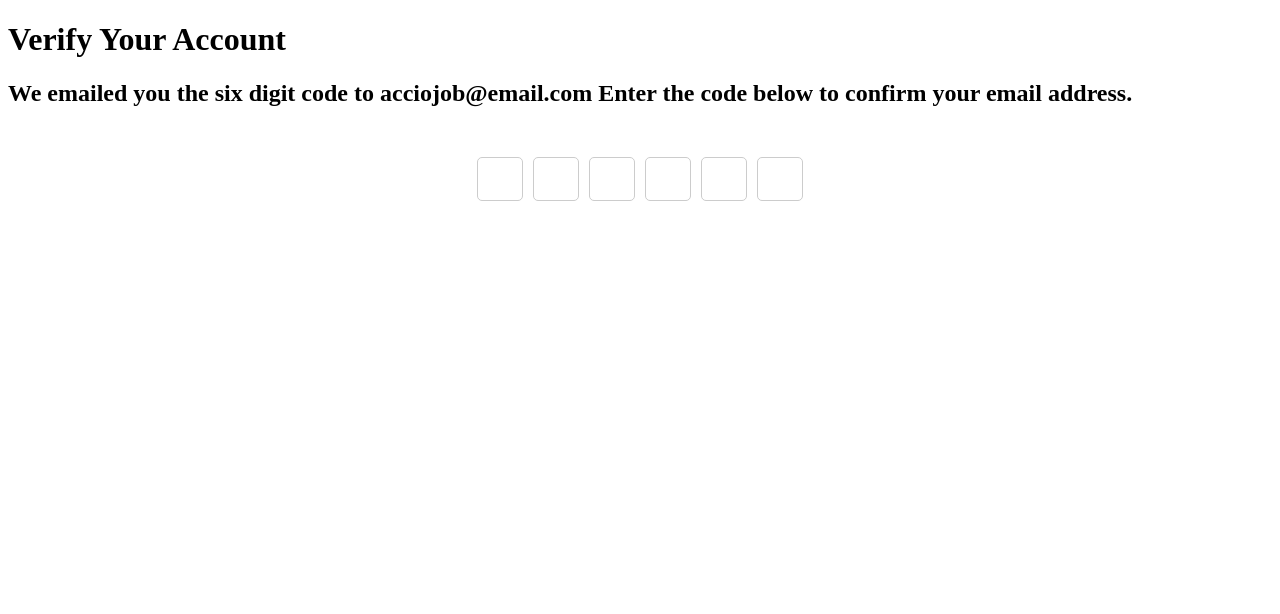
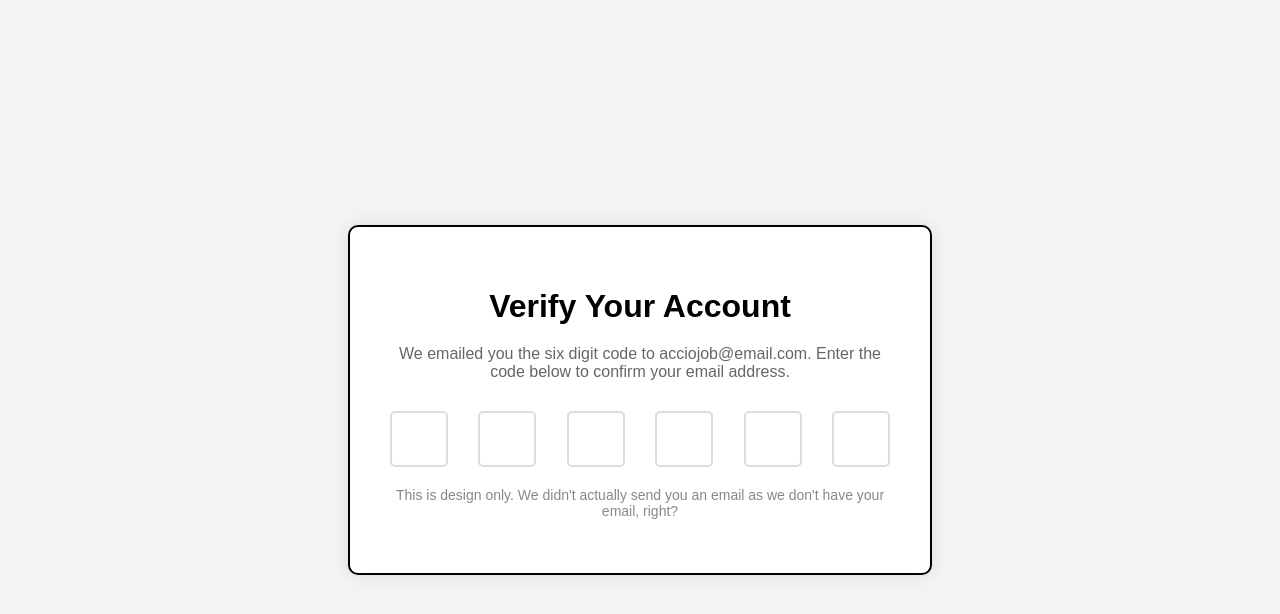
Before and after one commit to acciojob/OTP-Anamika21-dobriyal, a website: page main.html in a window 1280 px wide. Drawn offline with Linux system fonts and the light colour scheme.

Commit message:
created a submission

```diff
--- a/main.html
+++ b/main.html
@@ -5,60 +5,32 @@
 <head>
 	<link rel="stylesheet" href="styles.css">
 	<title>OTP Varification</title>
-	<style>
-        .code-container {
-            display: flex;
-            justify-content: center;
-            margin-top: 50px;
-        }
-        .code {
-            width: 40px;
-            height: 40px;
-            font-size: 24px;
-            text-align: center;
-            margin: 0 5px;
-            border: 1px solid #ccc;
-            border-radius: 5px;
-        }
-    </style>
+
 </head>
 
 <body>
 	<!-- the entire body must be written by student -->
 
-    <h1 id="verification_heading">Verify Your Account</h1>
-    <h2 id="verification_subtext">We emailed you the six digit code to acciojob@email.com Enter the code below to confirm your email address.</h2>
 
-    <div class="code-container" id = "focused">
-        <input type="text" class="code" id="code-1" maxlength="1" oninput="moveFocus(this, 1)" onkeydown="handleBackspace(event, this)">
-        <input type="text" class="code" id="code-2" maxlength="1" oninput="moveFocus(this, 1)" onkeydown="handleBackspace(event, this)">
-        <input type="text" class="code" id="code-3" maxlength="1" oninput="moveFocus(this, 1)" onkeydown="handleBackspace(event, this)">
-        <input type="text" class="code" id="code-4" maxlength="1" oninput="moveFocus(this, 1)" onkeydown="handleBackspace(event, this)">
-        <input type="text" class="code" id="code-5" maxlength="1" oninput="moveFocus(this, 1)" onkeydown="handleBackspace(event, this)">
-        <input type="text" class="code" id="code-6" maxlength="1" oninput="moveFocus(this, 1)" onkeydown="handleBackspace(event, this)">
+    <div class="verification-container">
+        <h1 id="verification_heading">Verify Your Account</h1>
+        <p id="verification_subtext">We emailed you the six digit code to acciojob@email.com. Enter the code below to confirm your email address.</p>
+
+        <div class="code-container">
+            <input type="text" class="code" maxlength="1">
+            <input type="text" class="code" maxlength="1">
+            <input type="text" class="code" maxlength="1">
+            <input type="text" class="code" maxlength="1">
+            <input type="text" class="code" maxlength="1">
+            <input type="text" class="code" maxlength="1">
+        </div>
+
+        <p class="note">This is design only. We didn't actually send you an email as we don't have your email, right?</p>
     </div>
 
-    <script>
-        function moveFocus(current, direction) {
-            if (current.value.length >= current.maxLength) {
-                const next = current.nextElementSibling;
-                if (next) {
-                    next.focus();
-                }
-            }
-        }
 
-        function handleBackspace(event, current) {
-            if (event.key === 'Backspace' && current.value === '') {
-                const previous = current.previousElementSibling;
-                if (previous) {
-                    previous.focus();
-                }
-            }
-        }
-    </script>
-    <!-- <script type="text/javascript" src="./script.js">
-</script> -->
+    <script type="text/javascript" src="./script.js">
+</script>
 
 </body>
 
--- a/script.js
+++ b/script.js
@@ -1 +1,20 @@
 //your JS code here. If required.
+const inputs = document.querySelectorAll('.code');
+inputs.forEach((input, index) => {
+    input.addEventListener('keydown', (e) => {
+        if (e.key >= 0 && e.key <= 9) {
+            inputs[index].value = ''; // Clear input for next digit
+            setTimeout(() => {
+                if (index < inputs.length - 1) {
+                    inputs[index + 1].focus(); // Focus next input
+                }
+            }, 10);
+        } else if (e.key === 'Backspace') {
+            if (index > 0) {
+                setTimeout(() => {
+                    inputs[index - 1].focus(); // Focus previous input
+                }, 10);
+            }
+        }
+    });
+});
--- a/styles.css
+++ b/styles.css
@@ -1 +1,55 @@
 /*  your css code here. If applicable */
+body {
+    font-family: Arial, sans-serif;
+    background-color: #f4f4f4;
+    display: flex;
+    justify-content: center;
+    align-items: center;
+    height: 100vh;
+    margin: 0;
+}
+
+.verification-container {
+    background-color: white;
+    padding: 40px;
+    border-radius: 10px;
+    box-shadow: 0 0 20px rgba(0, 0, 0, 0.1);
+    text-align: center;
+    width: 500px;
+    border: 2px solid #000; /* Dark black border */
+}
+
+#verification_heading {
+    margin-bottom: 20px;
+}
+
+#verification_subtext {
+    margin-bottom: 30px;
+    color: #666;
+}
+
+.code-container {
+    display: flex;
+    justify-content: space-between;
+    margin-bottom: 20px;
+}
+
+.code {
+    width: 50px;
+    height: 50px;
+    font-size: 24px;
+    text-align: center;
+    border: 2px solid #ddd;
+    border-radius: 5px;
+    transition: border-color 0.3s;
+}
+
+.code:focus {
+    border-color: #333;
+    outline: none;
+}
+
+.note {
+    color: #888;
+    font-size: 14px;
+}
```
